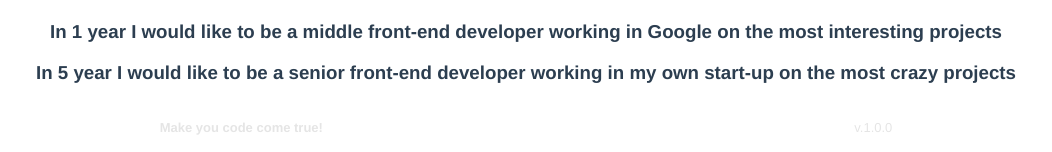
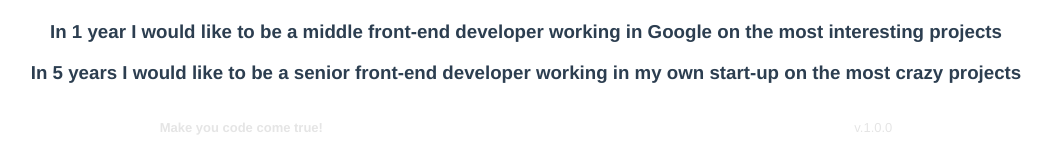
Before and after one commit to aminaev1311/dreamBox-planner-gb, a Vue app in the folder dreambox-planner-gb/: page /about in a window 1280 px wide. Shown: the part 202-354 px from the top of the page, without its empty margins (114-1166 px from the left). Built offline with nearby package versions, Linux system fonts and the light colour scheme.

Commit message:
fixed typo

```diff
--- a/dreambox-planner-gb/src/views/About.vue
+++ b/dreambox-planner-gb/src/views/About.vue
@@ -5,7 +5,7 @@
     on the most interesting projects
   </h3>
   <h3>
-    In 5 year I would like to be a senior front-end developer working in my own
+    In 5 years I would like to be a senior front-end developer working in my own
     start-up on the most crazy projects
   </h3>
 </template>
```
Also changed, not shown: 1 other file (tests, documents, lock files or other folders).
